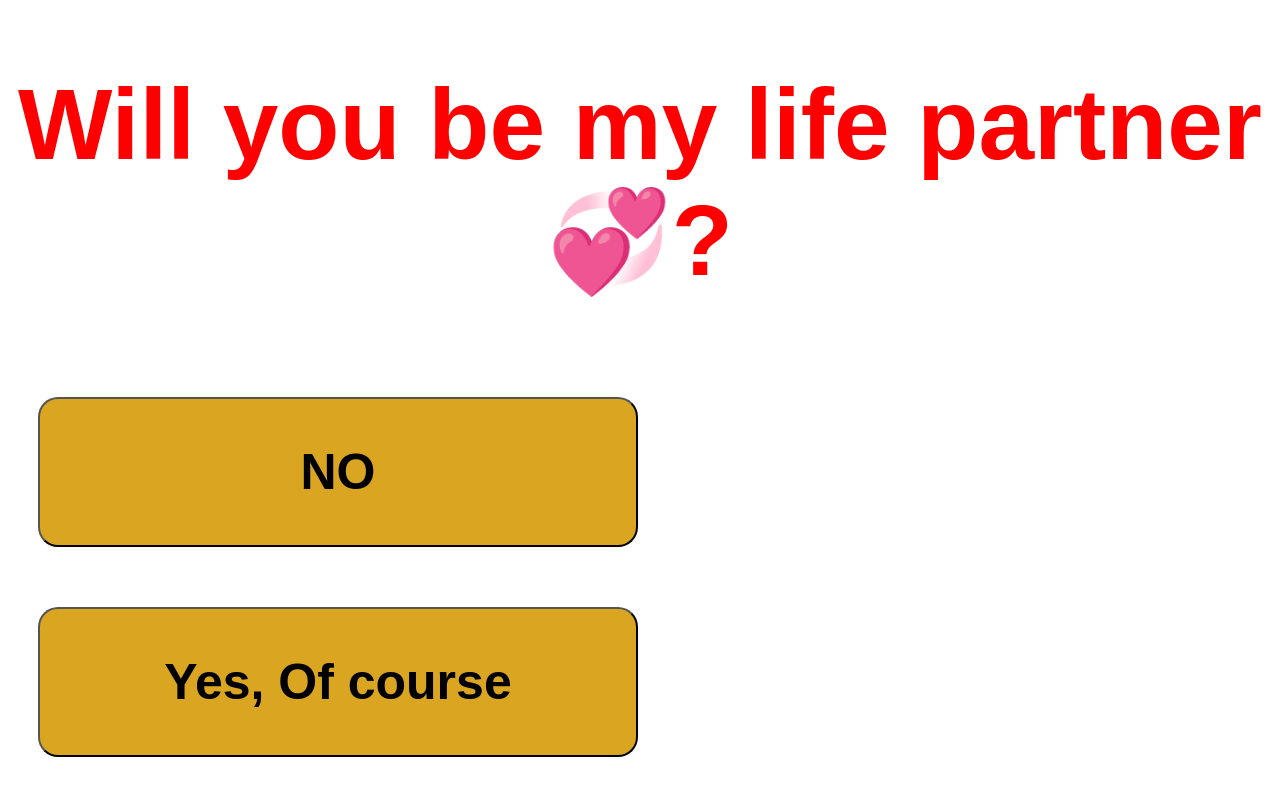
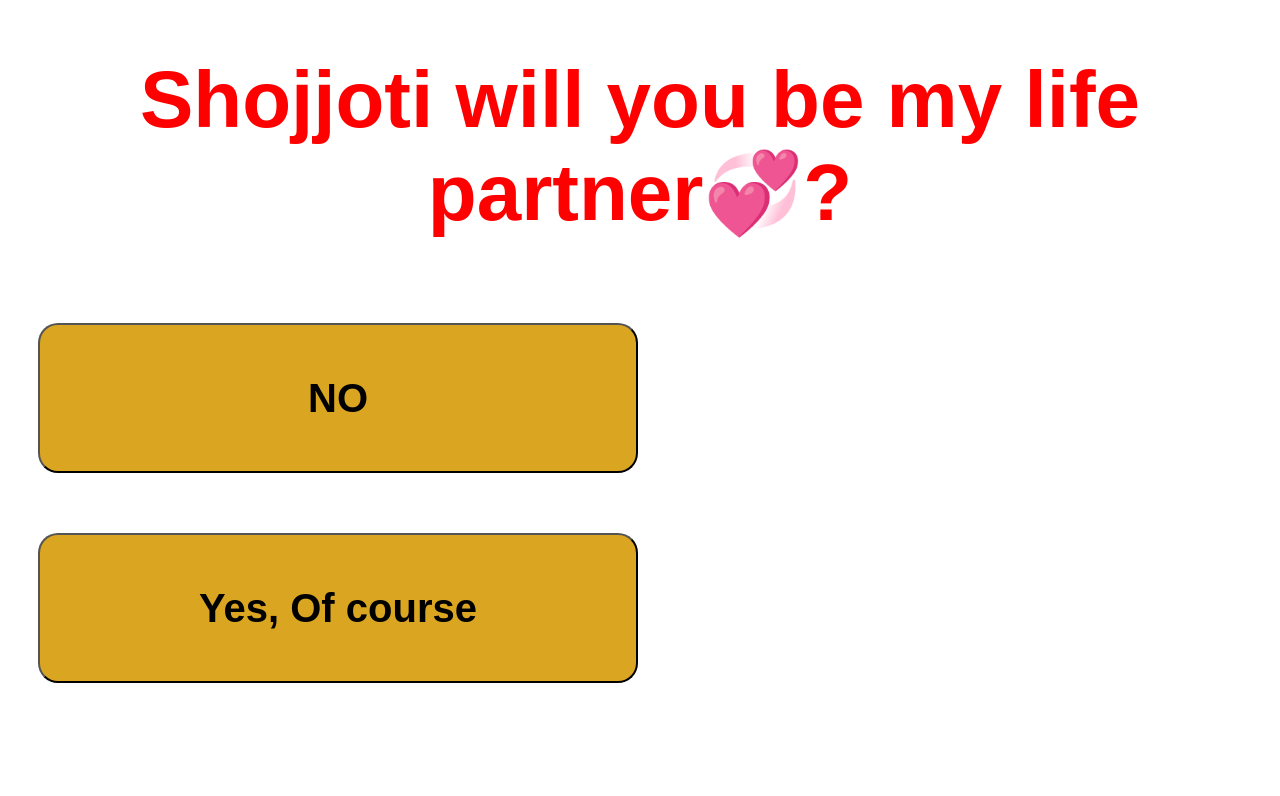
Before and after one commit to FarhanChowdhury738/proposesome, a plain HTML site: page index.html in a window 1280 px wide. Drawn offline with Linux system fonts and the light colour scheme.

Commit message:
Update index.html

```diff
--- a/index.html
+++ b/index.html
@@ -7,7 +7,7 @@
         <style>
             h1{
                 color: red;
-                font-size: 100px;
+                font-size: 80px;
                 font-family: sans-serif;
                 text-align: center;
 
@@ -17,7 +17,7 @@
                 background-color: goldenrod;
                 height: 150px;
                 border-radius: 20px;
-                font-size: 50px;
+                font-size: 40px;
                 font-weight: bold;
                 margin: 30px;
 
@@ -26,7 +26,7 @@
 
     </head>
     <body>
-        <h1 id="message">Will you be my life partner💞? </h1>
+        <h1 id="message"> Shojjoti will you be my life partner💞? </h1>
         <button onclick="ppropose()">NO</button>
         <button onclick="propose()">Yes, Of course </button>
         <script>
```
